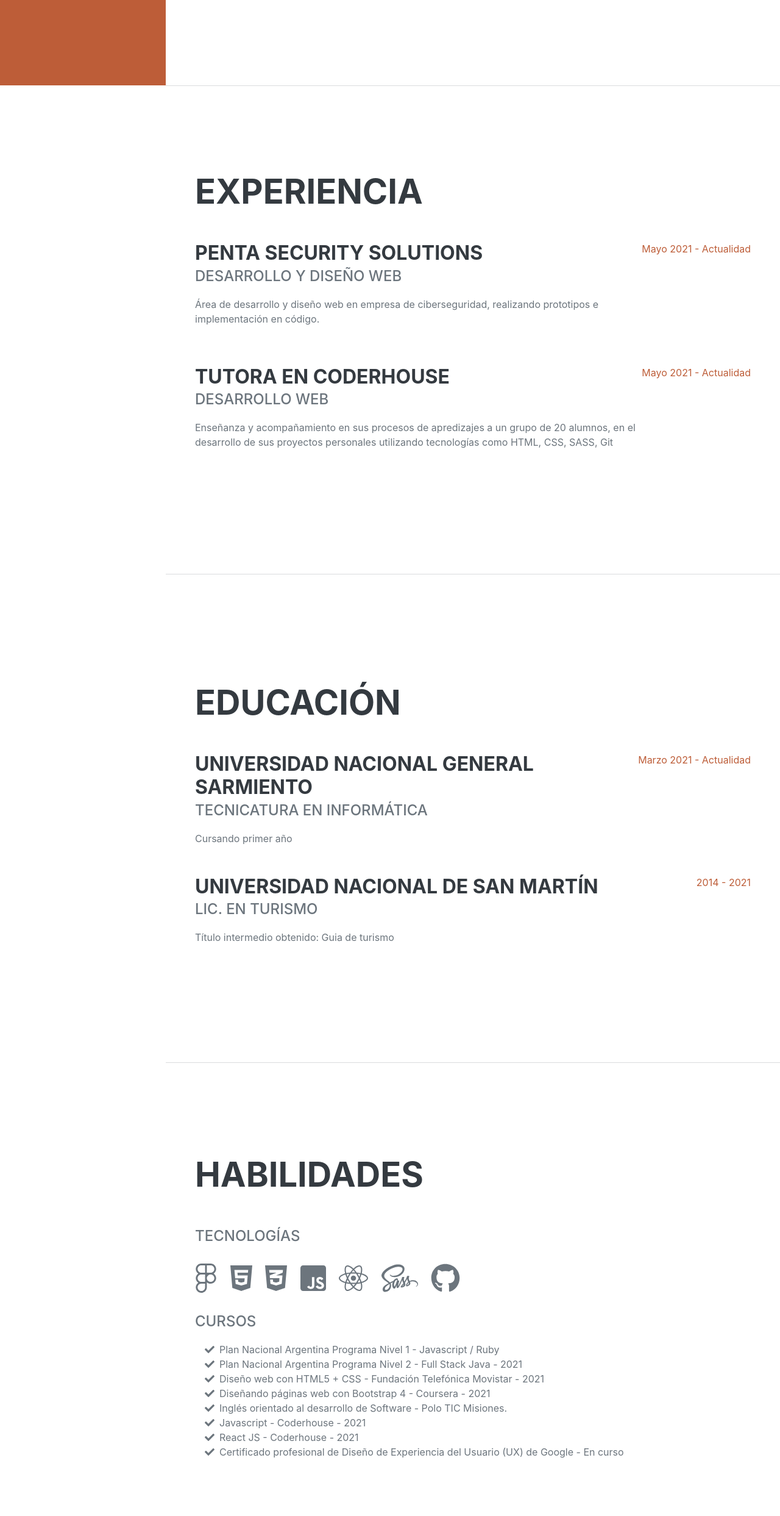
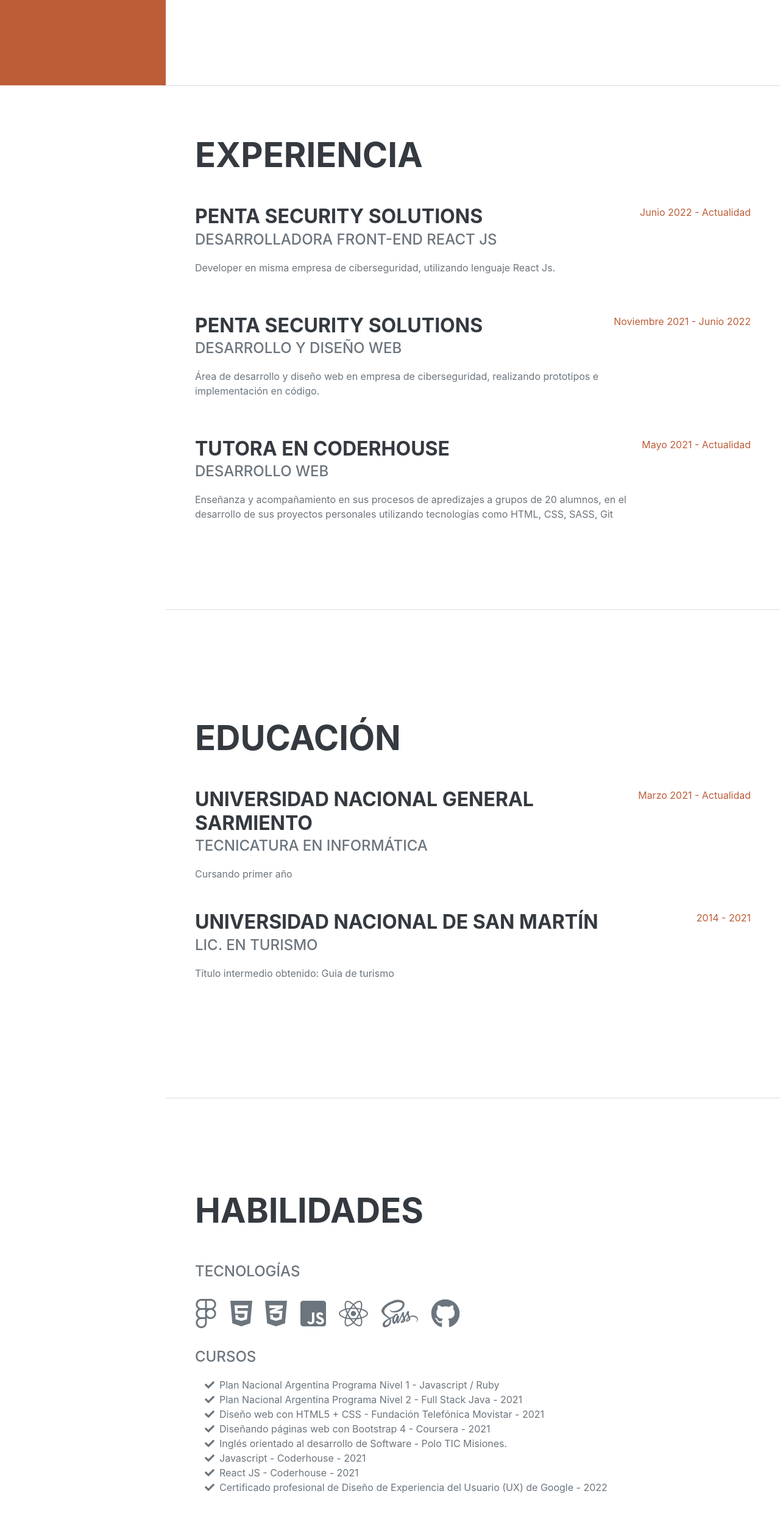
Before and after one commit to MicaelaIsla/NewCvVirtual, a website: page index.html in a window 1280 px wide. Shown: the part 660-3146 px from the top of the page at 61% size. Drawn offline with nearby package versions, Linux system fonts and the light colour scheme; a web font is replaced by a local one.

Commit message:
actualizacion cambio de puesto en Pentass

```diff
--- a/index.html
+++ b/index.html
@@ -65,16 +65,24 @@
                     <div class="d-flex flex-column flex-md-row justify-content-between mb-5">
                         <div class="flex-grow-1">
                             <h3 class="mb-0">Penta Security Solutions</h3>
+                            <div class="subheading mb-3">Desarrolladora Front-end React Js</div>
+                            <p>Developer en misma empresa de ciberseguridad, utilizando lenguaje React Js.</p>
+                        </div>
+                        <div class="flex-shrink-0"><span class="text-primary">Junio 2022 - Actualidad</span></div>
+                    </div>
+                    <div class="d-flex flex-column flex-md-row justify-content-between mb-5">
+                        <div class="flex-grow-1">
+                            <h3 class="mb-0">Penta Security Solutions</h3>
                             <div class="subheading mb-3">Desarrollo y diseño web</div>
                             <p>Área de desarrollo y diseño web en empresa de ciberseguridad, realizando prototipos e implementación en código.</p>
                         </div>
-                        <div class="flex-shrink-0"><span class="text-primary">Mayo 2021 - Actualidad</span></div>
+                        <div class="flex-shrink-0"><span class="text-primary">Noviembre 2021 - Junio 2022</span></div>
                     </div>
                     <div class="d-flex flex-column flex-md-row justify-content-between mb-5">
                         <div class="flex-grow-1">
                             <h3 class="mb-0">Tutora en Coderhouse</h3>
                             <div class="subheading mb-3">Desarrollo web</div>
-                            <p>Enseñanza y acompañamiento en sus procesos de apredizajes a un grupo de 20 alumnos, en el desarrollo de sus proyectos personales utilizando tecnologías como HTML, CSS, SASS, Git</p>
+                            <p>Enseñanza y acompañamiento en sus procesos de apredizajes a grupos de 20 alumnos, en el desarrollo de sus proyectos personales utilizando tecnologías como HTML, CSS, SASS, Git</p>
                         </div>
                         <div class="flex-shrink-0"><span class="text-primary"> Mayo 2021 - Actualidad </span></div>
                     </div>
@@ -155,7 +163,7 @@
                         </li>
                          <li>
                             <span class="fa-li"><i class="fas fa-check"></i></span>
-                            Certificado profesional de Diseño de Experiencia del Usuario (UX) de Google -  En curso
+                            Certificado profesional de Diseño de Experiencia del Usuario (UX) de Google -  2022
                         </li>
                     </ul>
                 </div>
```
Also changed, not shown: css/styles.css.
